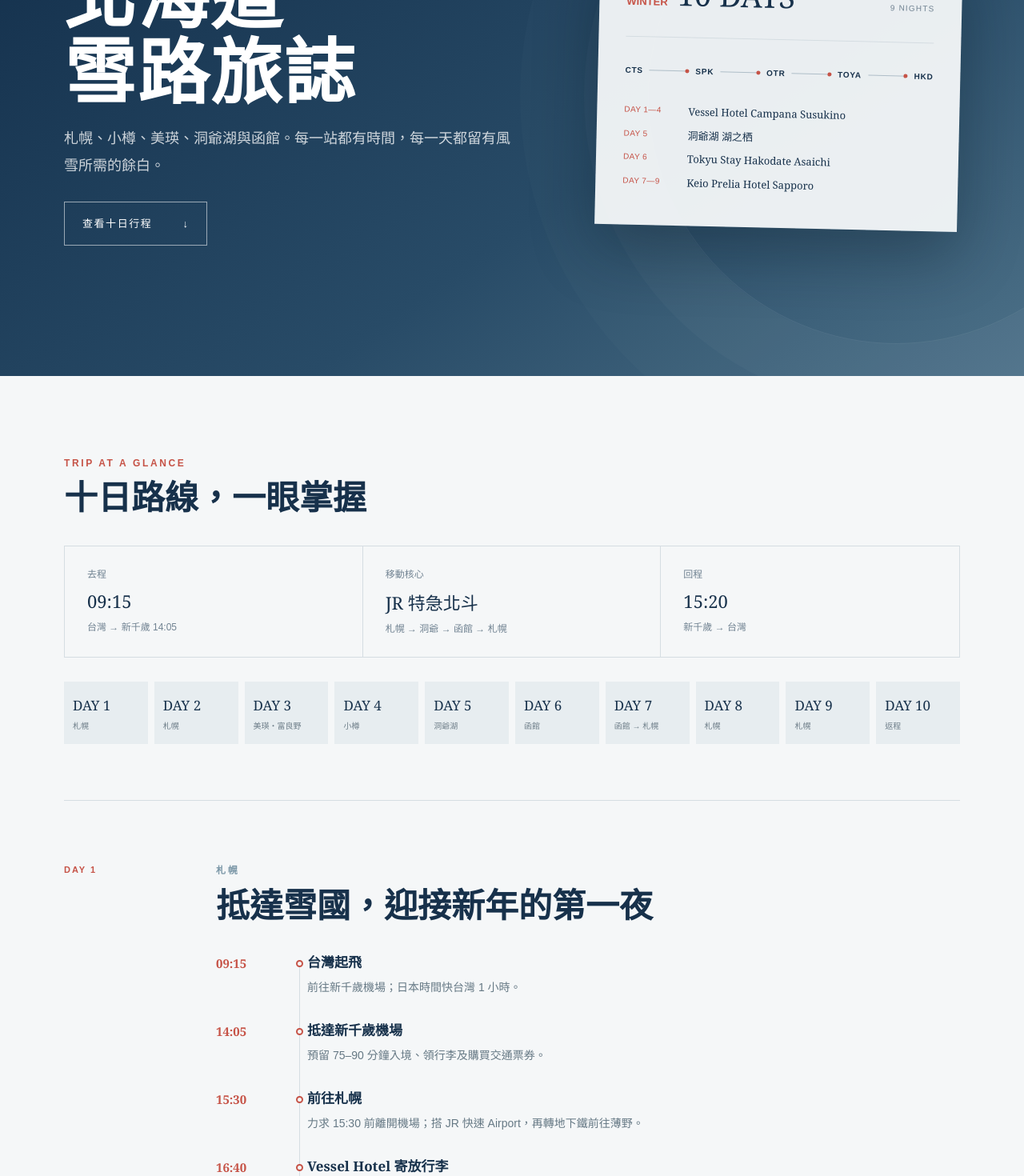
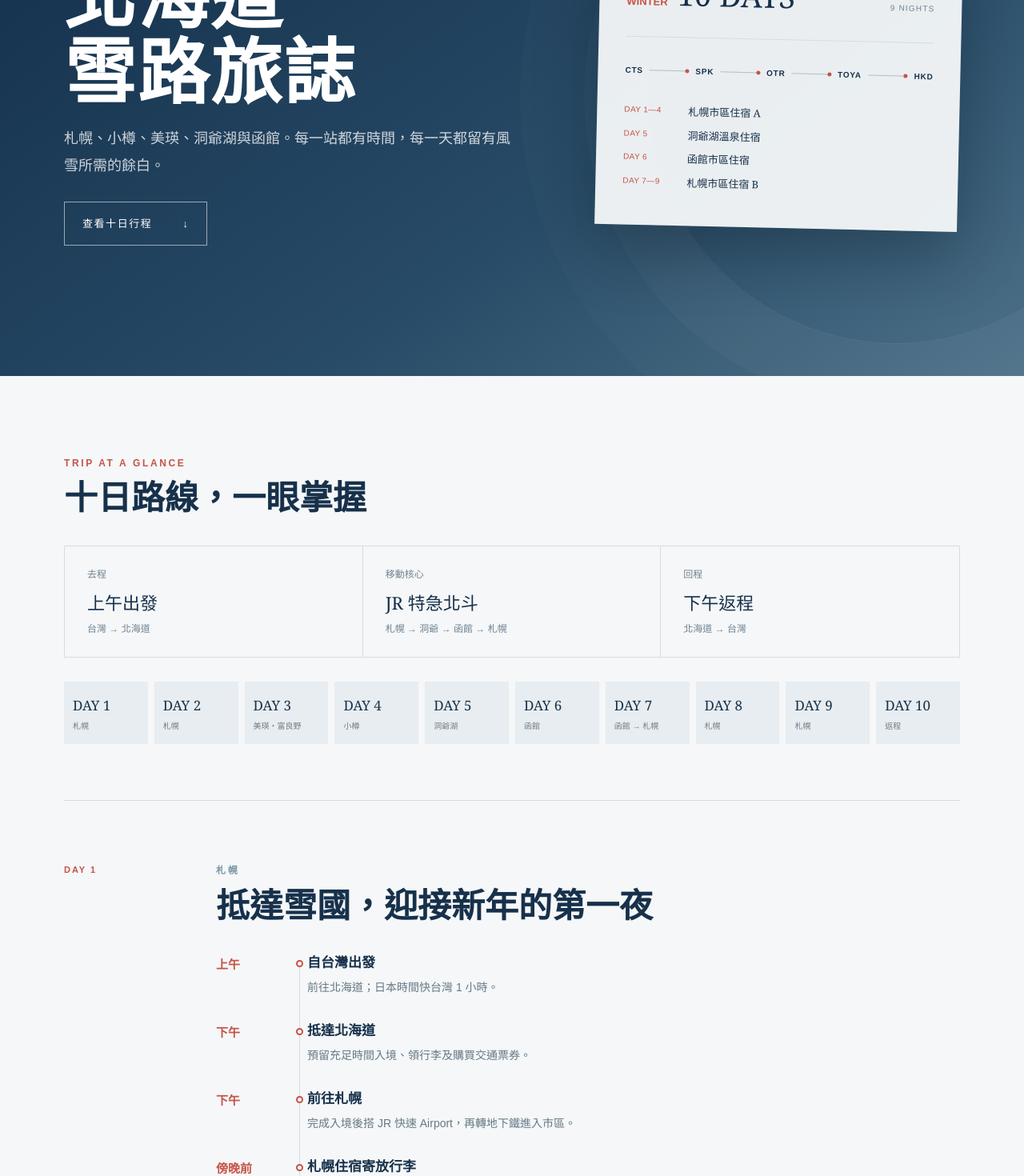
Before and after one commit to You-Sz/hokkaido-2027, a Next.js app: page / in a window 1280 px wide. Shown: the part 280-1750 px from the top of the page at 80% size. Built offline with nearby package versions, Linux system fonts and the light colour scheme.

Commit message:
Redact flight and hotel details

```diff
--- a/app/page.tsx
+++ b/app/page.tsx
@@ -1,14 +1,14 @@
 const days = [
   { date:"01.01", weekday:"FRI", city:"札幌", title:"抵達雪國，迎接新年的第一夜", tone:"blue", stops:[
-    ["09:15","台灣起飛","前往新千歲機場；日本時間快台灣 1 小時。"],
-    ["14:05","抵達新千歲機場","預留 75–90 分鐘入境、領行李及購買交通票券。"],
-    ["15:30","前往札幌","力求 15:30 前離開機場；搭 JR 快速 Airport，再轉地下鐵前往薄野。"],
-    ["16:40","Vessel Hotel 寄放行李","先寄放行李、不停留整理，立刻搭地下鐵前往圓山公園。"],
+    ["上午","自台灣出發","前往北海道；日本時間快台灣 1 小時。"],
+    ["下午","抵達北海道","預留充足時間入境、領行李及購買交通票券。"],
+    ["下午","前往札幌","完成入境後搭 JR 快速 Airport，再轉地下鐵進入市區。"],
+    ["傍晚前","札幌住宿寄放行李","先寄放行李、不停留整理，立刻搭地下鐵前往圓山公園。"],
     ["17:20","北海道神宮初詣","元旦近年約 18:00 關門，抵達後先參拜再領御守；若航班延誤則順延至 DAY 2。"],
     ["18:40","薄野晚餐","參拜後返回薄野吃晚餐；想吃拉麵可安排麵屋雪風。"],
     ["20:00","回飯店休息","辦理入住、整理行李，第一晚不再安排逛街。"]]},
   { date:"01.02", weekday:"SAT", city:"札幌", title:"札幌市區散步與初賣", tone:"ice", stops:[
-    ["07:30","Vessel Hotel 早餐","在飯店享用早餐，吃完稍作休息再前往大通。"],
+    ["07:30","住宿早餐","享用早餐，吃完稍作休息再前往大通。"],
     ["09:30","札幌時計台・大通公園","看時計台外觀並沿大通公園散步；年始室內開放時間需再確認。"],
     ["10:40","札幌電視塔","登塔俯瞰大通；若年始延後開門，就先逛大通周邊再回來。"],
     ["11:45","札幌市區午餐","在大通附近選擇年始有營業的餐廳，午餐後直接前往百貨商圈。"],
@@ -34,20 +34,20 @@ const days = [
     ["16:30","小樽運河","抵達運河欣賞入夜後的雪景與點燈。"],
     ["18:00","返回札幌","由小樽站搭 JR 回札幌。"]]},
   { date:"01.05", weekday:"TUE", city:"洞爺湖", title:"湖畔、溫泉街與一泊二食", tone:"ice", stops:[
-    ["07:30","Vessel Hotel 早餐","在飯店悠閒享用早餐，吃完回房整理並確認行李。"],
+    ["07:30","住宿早餐","悠閒享用早餐，吃完回房整理並確認行李。"],
     ["08:15","札幌退房","辦理退房後前往札幌站，預留冬季移動緩衝。"],
     ["09:30 前後","特急北斗","改搭上午較晚班次前往洞爺；實際車次待 2027 正式時刻表公布後預約。"],
     ["11:30 前後","抵達洞爺站","轉巴士或預約接送到飯店寄放行李。"],
     ["12:30","洞爺湖溫泉街午餐","在溫泉街選擇餐廳用餐，下午不再趕往火山景區。"],
     ["14:00","溫泉街・洞爺湖畔散策","沿湖看雪景、逛伴手禮店與咖啡館，依天候彈性停留。"],
-    ["15:30","湖之栖入住・泡湯","回飯店入住、休息並享受溫泉。"],
+    ["15:30","溫泉住宿入住・泡湯","辦理入住、休息並享受溫泉。"],
     ["18:00","一泊二食","享用飯店晚餐，晚上留白休息。"]]},
   { date:"01.06", weekday:"WED", city:"函館", title:"坡道盡頭，等待百萬夜景", tone:"snow", stops:[
     ["08:00","飯店早餐","享用早餐後保留一個悠閒上午，不急著離開飯店。"],
     ["09:30","最後泡湯・湖畔散步","依天候選擇再泡一次溫泉，或到湖畔短暫散步。"],
-    ["11:00","湖之栖退房","辦理退房並搭飯店接駁前往洞爺站；接駁時間需事先確認。"],
+    ["11:00","溫泉住宿退房","辦理退房並搭接駁前往洞爺站；接駁時間需事先確認。"],
     ["12:00 前後","特急北斗","搭中午前後班次由洞爺前往函館；待 2027 正式時刻表公布後預約。"],
-    ["14:10 前後","抵達函館","到 Tokyu Stay 寄放行李，先以車站附近輕食簡單墊胃。"],
+    ["14:10 前後","抵達函館","到市區住宿寄放行李，先以車站附近輕食簡單墊胃。"],
     ["14:50","金森紅磚倉庫","沿港區散步並快速逛重點店舖，再往元町方向前進。"],
     ["15:40","元町・八幡坂","欣賞教會群、坡道與傍晚港景，冬季路滑要控制停留時間。"],
     ["16:30","函館山","入夜後上山看夜景；冬季先確認纜車與道路是否運行。"],
@@ -59,7 +59,7 @@ const days = [
     ["11:30","函館鹽味拉麵・咖啡廳","午餐改吃函館經典鹽味拉麵，再找咖啡廳短暫休息。"],
     ["13:30","回函館站取行李","購買車上飲料與點心。"],
     ["14:30","特急北斗回札幌","預留約 3.5–4 小時；時間依正式班表調整。"],
-    ["18:30","Keio Prelia 入住","放好行李、稍作休息；當晚不再硬排藻岩山。"],
+    ["18:30","札幌住宿入住","放好行李、稍作休息；當晚不再硬排藻岩山。"],
     ["19:30","狸小路商店街（可選）","體力足夠就搭地下鐵前往狸小路吃晚餐、補逛；累了則留在札幌站用餐。"],
     ["21:30","夜パフェ専門店 ななかま堂（可選）","晚餐後到薄野吃深夜聖代；若從函館回來太累就直接回飯店，2027 年營業時間需再確認。"]]},
   { date:"01.08", weekday:"FRI", city:"札幌", title:"圓山晨景與北大校園", tone:"ice", stops:[
@@ -82,20 +82,20 @@ const days = [
     ["20:00","狸小路・居酒屋","若不去藻岩山可提早前往；完成最後採買並吃旅行最後一晚晚餐。"],
     ["22:00","薄野喫茶 Purple Dahlia","晚餐後吃深夜聖代；星期六目前營業至凌晨 1:00，熱門時段建議預約。"]]},
   { date:"01.10", weekday:"SUN", city:"返程", title:"把雪景裝進行李", tone:"blue", stops:[
-    ["08:30","札幌早餐","飯店附近用餐、整理最後行李。"],
-    ["10:30","飯店退房","步行前往札幌站。"],
-    ["11:00","前往新千歲機場","冬季預留列車延誤緩衝。"],
-    ["12:00","機場午餐","先簡單吃午餐，暫時不展開大採買。"],
-    ["12:40","航空公司報到・託運","先到國際線 3 樓報到區排隊；櫃檯預計 12:50 開放，完成報到與行李託運。"],
-    ["13:15","機場伴手禮・最後採買","放下行李後再逛伴手禮，約 14:00 前往安檢與出境審查。"],
-    ["15:20","札幌起飛","返回台灣。"]]}
+    ["上午","札幌早餐","住宿附近用餐、整理最後行李。"],
+    ["上午","退房","辦理退房後前往札幌站。"],
+    ["中午前","前往機場","冬季預留列車延誤緩衝。"],
+    ["中午","機場午餐","先簡單吃午餐，暫時不展開大採買。"],
+    ["起飛前","航空公司報到・託運","抵達國際線報到區後，依現場櫃檯時間完成報到與行李託運。"],
+    ["報到後","機場伴手禮・最後採買","放下行李後再逛伴手禮，並預留安檢與出境審查時間。"],
+    ["下午","搭機返程","返回台灣。"]]}
 ];
 
 const hotels = [
-  ["DAY 1—4","Vessel Hotel Campana Susukino","札幌・4 晚"],
-  ["DAY 5","洞爺湖 湖之栖","洞爺湖・1 晚"],
-  ["DAY 6","Tokyu Stay Hakodate Asaichi","函館・1 晚"],
-  ["DAY 7—9","Keio Prelia Hotel Sapporo","札幌・3 晚"]
+  ["DAY 1—4","札幌市區住宿 A","札幌・4 晚"],
+  ["DAY 5","洞爺湖溫泉住宿","洞爺湖・1 晚"],
+  ["DAY 6","函館市區住宿","函館・1 晚"],
+  ["DAY 7—9","札幌市區住宿 B","札幌・3 晚"]
 ];
 
 const reservations = [
@@ -103,7 +103,7 @@ const reservations = [
   ["DAY 4","宝すし（Takara Sushi）午餐","預約 12:30 午餐；店家午間僅營業至 14:00。"],
   ["DAY 4","吉伊卡哇 MOGUMOGU 本舖","預留 09:40–10:40 入店；目前須透過官方 LINE 參加預約或抽選，出發前再確認規則。"],
   ["DAY 5—7","特急北斗指定席","預訂札幌→洞爺、洞爺→函館、函館→札幌三段座位。"],
-  ["DAY 5","洞爺湖飯店接駁","先向湖之栖確認洞爺站接送時間；若啟用昭和新山備案，再另約計程車或包車。"],
+  ["DAY 5","洞爺湖住宿接駁","向住宿方確認洞爺站接送時間；若啟用昭和新山備案，再另約計程車或包車。"],
   ["DAY 8","成吉思汗烤肉晚餐","選定札幌站、狸小路或薄野附近餐廳後，預約 18:30。"],
   ["DAY 9","札幌啤酒博物館導覽","若要參加 Guide Tour 與限定試飲，開放預售後先購票；自由參觀也需購票。"],
   ["DAY 9","薄野喫茶 Purple Dahlia","預約 22:00 左右座位，作為旅行最後一晚的深夜聖代。"]
@@ -124,13 +124,13 @@ export default function Home(){return <main>
     <div className="heroCard"><div className="stamp"><span>WINTER</span><strong>10 DAYS</strong><small>9 NIGHTS</small></div><div className="routeLine"><b>CTS</b><i></i><b>SPK</b><i></i><b>OTR</b><i></i><b>TOYA</b><i></i><b>HKD</b></div><div className="hotelBrief">{hotels.map(h=><p key={h[0]}><span>{h[0]}</span>{h[1]}</p>)}</div></div></div>
   </header>
 
-  <section className="overview shell" id="overview"><div className="sectionHeading"><p>TRIP AT A GLANCE</p><h2>十日路線，一眼掌握</h2></div><div className="overviewGrid"><article><span>去程</span><strong>09:15</strong><small>台灣 → 新千歲 14:05</small></article><article><span>移動核心</span><strong>JR 特急北斗</strong><small>札幌 → 洞爺 → 函館 → 札幌</small></article><article><span>回程</span><strong>15:20</strong><small>新千歲 → 台灣</small></article></div>
+  <section className="overview shell" id="overview"><div className="sectionHeading"><p>TRIP AT A GLANCE</p><h2>十日路線，一眼掌握</h2></div><div className="overviewGrid"><article><span>去程</span><strong>上午出發</strong><small>台灣 → 北海道</small></article><article><span>移動核心</span><strong>JR 特急北斗</strong><small>札幌 → 洞爺 → 函館 → 札幌</small></article><article><span>回程</span><strong>下午返程</strong><small>北海道 → 台灣</small></article></div>
   <div className="quickNav">{days.map((d,i)=><a href={`#day-${i+1}`} key={d.date}><strong>DAY {i+1}</strong><span>{d.city}</span></a>)}</div></section>
 
   <section className="itinerary shell" id="itinerary">{days.map((d,i)=><article className={`day day-${d.tone}`} id={`day-${i+1}`} key={d.date}><div className="dayDate"><span>DAY {i+1}</span></div><div className="dayContent"><div className="dayTitle"><p>{d.city}</p><h2>{d.title}</h2></div><ol className="timeline">{d.stops.map(s=><li key={`${d.date}-${s[0]}-${s[1]}`}><time>{s[0]}</time><div><h3>{s[1]}</h3><p>{s[2]}</p></div></li>)}</ol></div></article>)}</section>
 
   <section className="checklists shell" id="checklists"><div className="sectionHeading"><p>BOOK &amp; PLAN B</p><h2>預約與備案清單</h2></div><div className="listColumns"><article className="listPanel bookingList"><div className="listPanelTitle"><span>RESERVATIONS</span><h3>要預定的</h3></div><ol>{reservations.map((item,i)=><li key={item[1]}><b>{String(i+1).padStart(2,"0")}</b><div><time>{item[0]}</time><h4>{item[1]}</h4><p>{item[2]}</p></div></li>)}</ol></article><article className="listPanel backupList"><div className="listPanelTitle"><span>ALTERNATIVES</span><h3>備案</h3></div><ol>{backups.map((item,i)=><li key={item[0]}><b>{String(i+1).padStart(2,"0")}</b><div><h4>{item[0]}</h4><p>{item[1]}</p></div></li>)}</ol></article></div></section>
 
-  <section className="notes" id="notes"><div className="shell"><div className="sectionHeading light"><p>NOTES BEFORE DEPARTURE</p><h2>出發前最後確認</h2></div><div className="notesGrid"><article><b>01</b><h3>元旦北海道神宮</h3><p>元旦近年約 18:00 關門，這個安排非常吃入境速度。若 16:40 還沒抵達飯店，DAY 1 直接改市區晚餐與休息；DAY 8 早上仍會前往北海道神宮與圓山一帶。</p></article><article><b>02</b><h3>年始營業</h3><p>時計台、電視塔、百貨、餐廳與小樽各店的年始時間，請於出發前再次確認；DAY 9 場外市場也需確認選定餐廳是否營業。</p></article><article><b>03</b><h3>洞爺交通</h3><p>先確認湖之栖往返洞爺站的接駁時間；昭和新山與有珠山只有啟用備案時，才需要另約計程車或包車。</p></article><article><b>04</b><h3>風雪備案</h3><p>函館山與有珠山纜車可能因強風停駛；藻岩山放在 DAY 9 傍晚備用，支笏湖則保留為可替換 DAY 9 全日的方案。</p></article><article><b>05</b><h3>指定席・餐廳</h3><p>特急北斗建議提早預約指定席；DAY 8 成吉思汗、DAY 9 啤酒博物館導覽與 Purple Dahlia 也建議事先預約。</p></article><article><b>06</b><h3>時間性質</h3><p>頁面中的時間是順路規劃值，JR、巴士、飯店接駁與旅行團時間須以正式預約資料覆蓋。</p></article></div></div></section>
+  <section className="notes" id="notes"><div className="shell"><div className="sectionHeading light"><p>NOTES BEFORE DEPARTURE</p><h2>出發前最後確認</h2></div><div className="notesGrid"><article><b>01</b><h3>元旦北海道神宮</h3><p>元旦近年約 18:00 關門，這個安排非常吃入境速度。若傍晚前還沒抵達札幌住宿，DAY 1 直接改市區晚餐與休息；DAY 8 早上仍會前往北海道神宮與圓山一帶。</p></article><article><b>02</b><h3>年始營業</h3><p>時計台、電視塔、百貨、餐廳與小樽各店的年始時間，請於出發前再次確認；DAY 9 場外市場也需確認選定餐廳是否營業。</p></article><article><b>03</b><h3>洞爺交通</h3><p>先確認住宿方往返洞爺站的接駁時間；昭和新山與有珠山只有啟用備案時，才需要另約計程車或包車。</p></article><article><b>04</b><h3>風雪備案</h3><p>函館山與有珠山纜車可能因強風停駛；藻岩山放在 DAY 9 傍晚備用，支笏湖則保留為可替換 DAY 9 全日的方案。</p></article><article><b>05</b><h3>指定席・餐廳</h3><p>特急北斗建議提早預約指定席；DAY 8 成吉思汗、DAY 9 啤酒博物館導覽與 Purple Dahlia 也建議事先預約。</p></article><article><b>06</b><h3>時間性質</h3><p>頁面中的時間是順路規劃值，JR、巴士、住宿接駁與旅行團時間須以正式預約資料覆蓋。</p></article></div></div></section>
   <footer><div className="shell"><strong>北國十日</strong><p>HOKKAIDO WINTER JOURNAL</p><a href="#top">回到頁首 ↑</a></div></footer>
   </main>}
```
